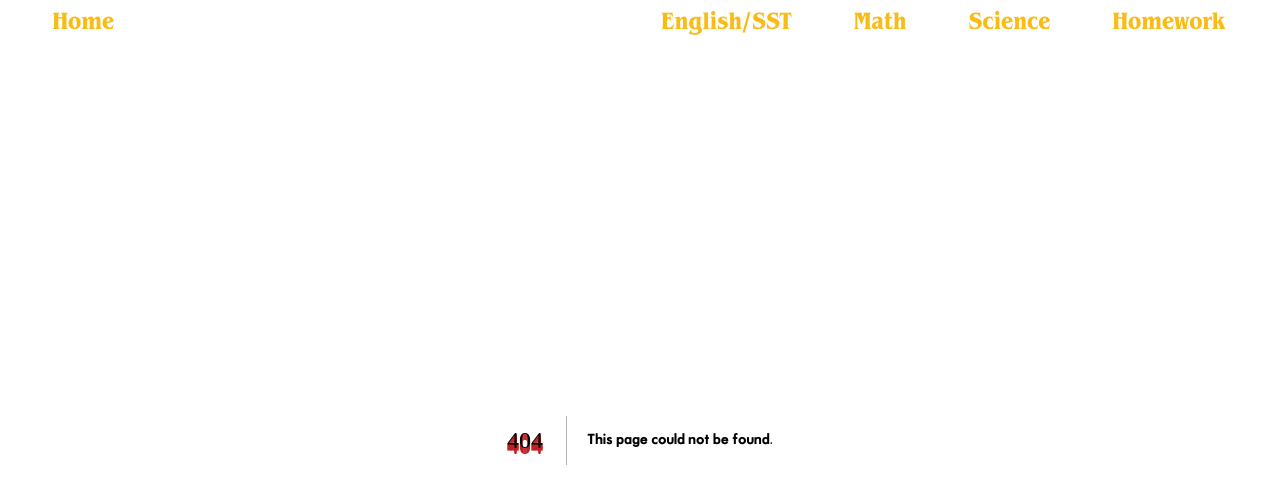
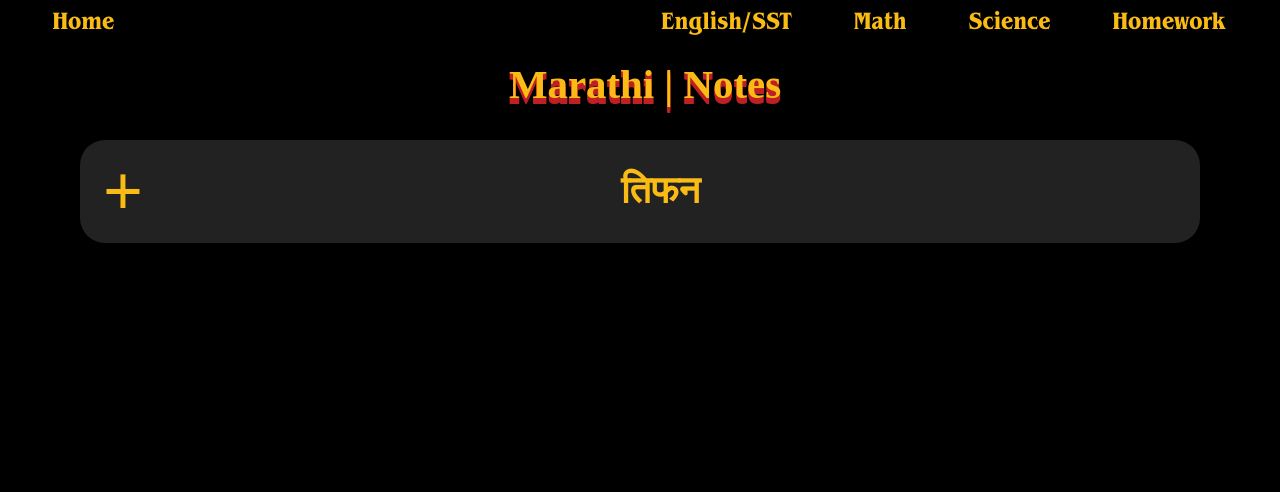
Before and after one commit to DhanushVDPT/sgvnext, a Next.js app: page /marathi in a window 1280 px wide. Before the commit this address had no page. Shown: the top 492 px of the page. Built offline with nearby package versions, Linux system fonts and the light colour scheme; a web font is replaced by a local one.

Commit message:
hindi marathi

```diff
--- a/comps/Navbar.js
+++ b/comps/Navbar.js
@@ -28,6 +28,12 @@ const Navbar = () => {
                         </li>
                         <li>
                         <Link href="/science">Science</Link>
+                        </li>
+                        <li>
+                        <Link href="/marathi">Marathi</Link>
+                        </li>
+                        <li>
+                        <Link href="/hindi">Hindi</Link>
                         </li>
                         <li>
                         <Link target="#" href="https://docs.google.com/document/d/19COmvU8sWkFJ8HkDNQk2mKFqkHAvKj829Cr4nKtZ3Ls/edit?usp=sharing">Homework</Link>
--- /dev/null
+++ b/pages/marathi.js
@@ -0,0 +1,24 @@
+import Head from "next/head"
+
+export default function Page() {
+    return (
+        <>
+            <Head>
+                <title>SGV 9th | Marathi | Notes</title>
+            </Head>
+            <div className="subject">
+                <h1>Marathi | Notes</h1>
+                <ul className="accordion">
+                    <li>
+                        <input type="radio" name="accordion" id="first"></input>
+                        <label for="first"><h2 className="subjecth2">तिफन</h2></label>
+                        <div className="lists accordioncontent">
+                            <a target="#" href="https://drive.google.com/file/d/1vS-kHbUbYFXqPbRnnQV7QrjBVY3lNPeh/view?usp=sharing">Chapter Notes</a>
+                            <a target="#" href="https://drive.google.com/file/d/1JUjztdi62SmxsqS8Xi7aDsR9OoDrTcGX/view?usp=sharing">Poem Appretiation</a>
+                        </div>
+                    </li>
+                </ul>
+            </div>
+        </>
+    )
+}
```
Also changed, not shown: pages/hindi.js (added, +23 -0 lines).
